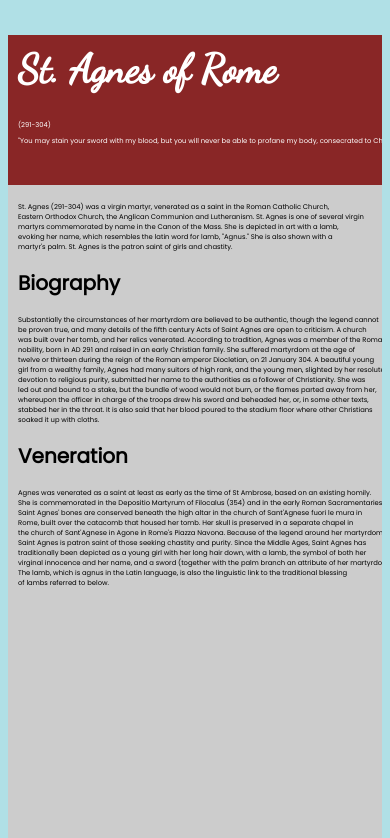
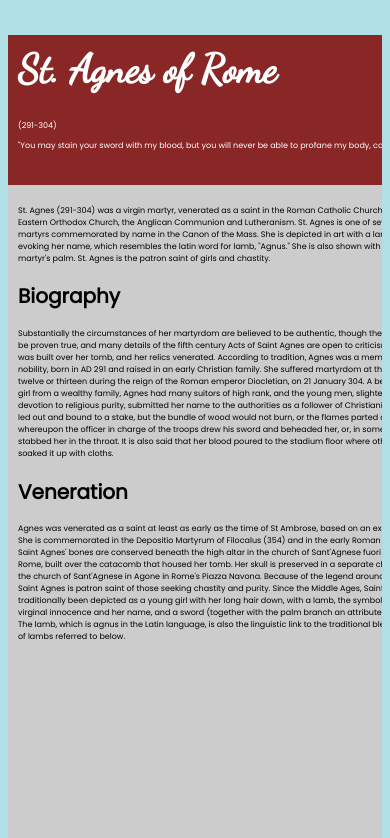
Before and after one commit to aidantomcy/saintsforus-py, a Flask app: page /stagnes in a window 390 px wide. Shown: the top 838 px of the page. Run offline with Flask 2, Linux system fonts and the light colour scheme.

Commit message:
Improve responsiveness on tablets an iPads

```diff
--- a/website/static/css/saint.css
+++ b/website/static/css/saint.css
@@ -147,23 +147,27 @@ a {
   }
 
   .text p {
-    font-size: 6.8px !important;
+    font-size: 8px !important;
   }
 
   .img {
     display: none;
   }
+
+  .quote-sayer {
+    display: none;
+  }
 }
 
 /* RESPONSIVENESS FOR TABLETS AND IPADS */
-@media (max-width: 950px) {
+@media (max-width: 1210px) {
   .container {
     width: 768px;
     height: 2400px;
   }
 
   .header {
-    width: 755px;
+    width: 100%;
   }
 
   .img {
@@ -171,6 +175,10 @@ a {
   }
 
   .text p {
-    font-size: 12px;
+    font-size: 11px;
+  }
+
+  .quote-sayer {
+    display: none;
   }
 }
```
